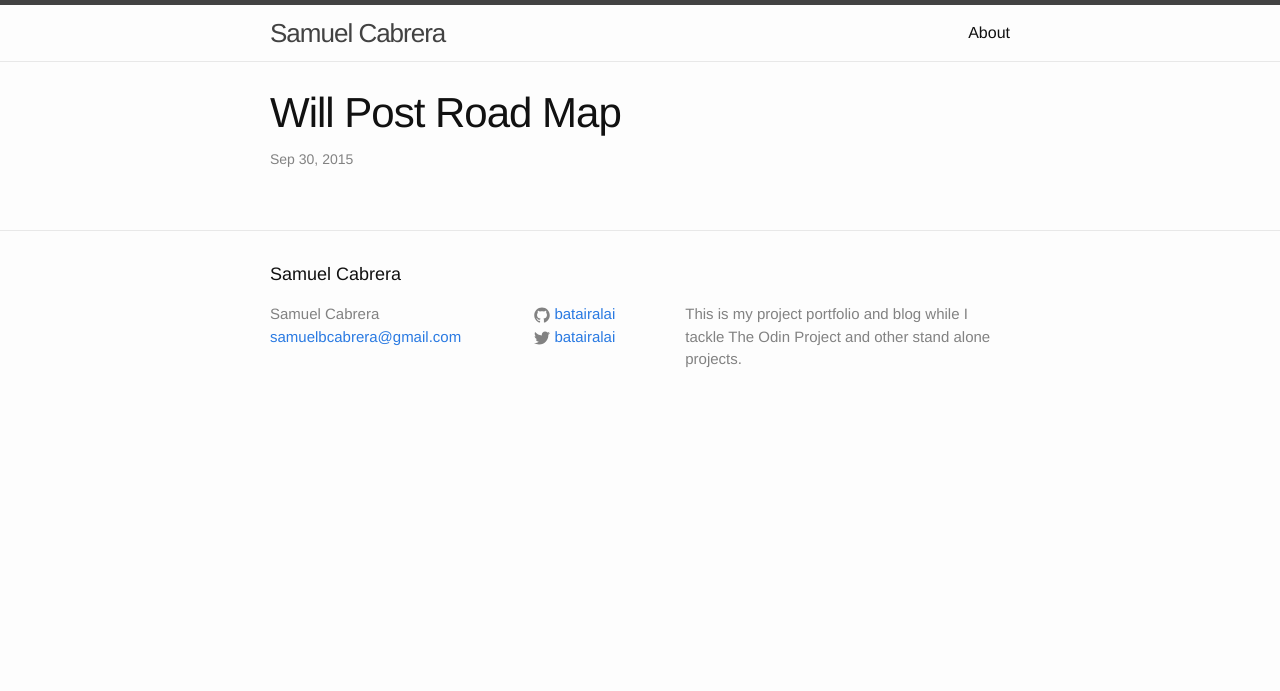
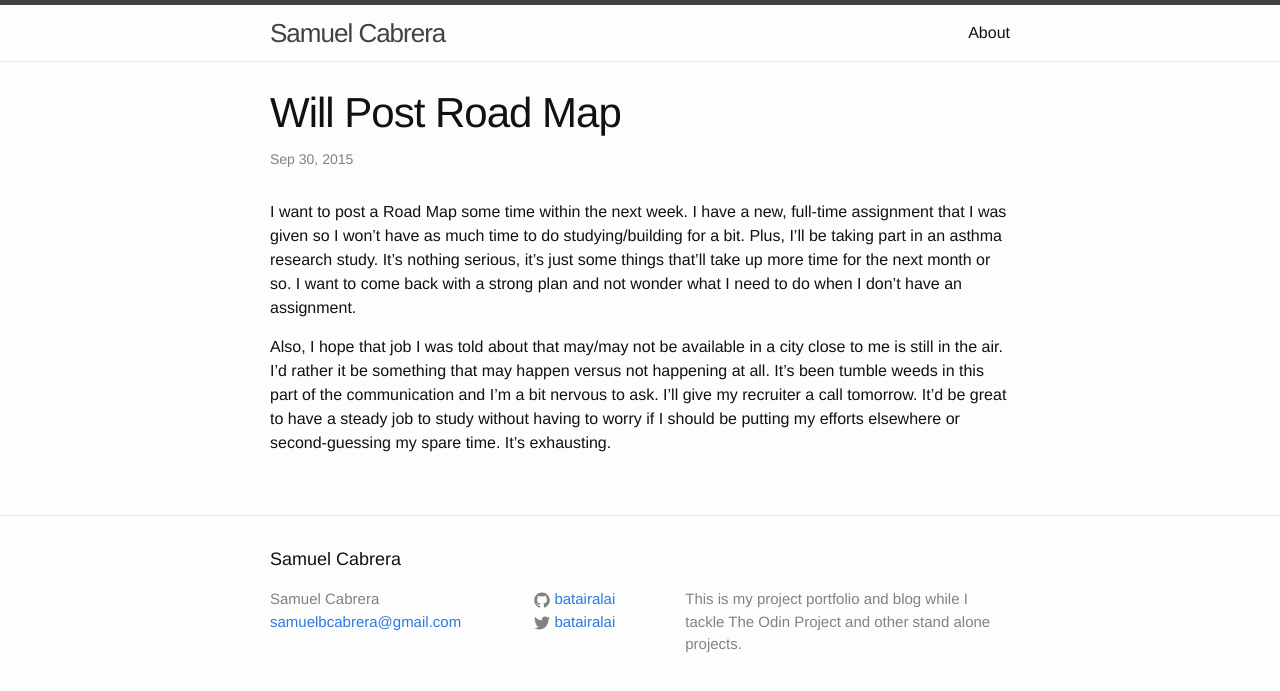
Before and after one commit to BatairAlai/BatairAlai.github.io, a Jekyll site: the page built from _posts/2015-09-30-Will-Post-Road-Map.markdown, in a window 1280 px wide. Shown: the top 691 px of the page. Built offline with Jekyll 4.4.1, drawn with Linux system fonts in a browser that asks for light colours.

Commit message:
Roadmap
Just a life update

```diff
--- a/_posts/2015-09-30-Will-Post-Road-Map.markdown
+++ b/_posts/2015-09-30-Will-Post-Road-Map.markdown
@@ -4,3 +4,8 @@ title:  "Will Post Road Map"
 date:   2015-09-30 20:30:44
 categories: mock up post update
 ---
+
+
+I want to post a Road Map some time within the next week. I have a new, full-time assignment that I was given so I won't have as much time to do studying/building for a bit. Plus, I'll be taking part in an asthma research study. It's nothing serious, it's just some things that'll take up more time for the next month or so. I want to come back with a strong plan and not wonder what I need to do when I don't have an assignment.
+
+Also, I hope that job I was told about that may/may not be available in a city close to me is still in the air. I'd rather it be something that may happen versus not happening at all. It's been tumble weeds in this part of the communication and I'm a bit nervous to ask. I'll give my recruiter a call tomorrow. It'd be great to have a steady job to study without having to worry if I should be putting my efforts elsewhere or second-guessing my spare time. It's exhausting.
```
